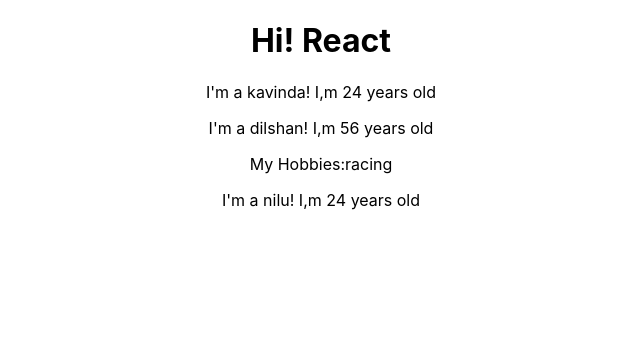
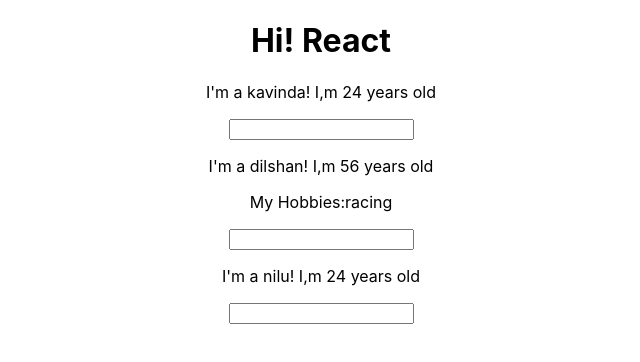
Before and after one commit to kavindadilshan/first-react-project, a React (Create React App) app: page / in a window 1280 px wide. Shown: the top 362 px of the page, without its empty margins (319-959 px from the left). Built offline with nearby package versions, Linux system fonts and the light colour scheme.

Commit message:
Adding Two Way Binding

```diff
--- a/src/App.js
+++ b/src/App.js
@@ -9,12 +9,21 @@
             {name:'dilshan',age:'56'},
             {name:'nilu',age:'24'}
         ]
+    };
+    onNameChange=(event)=>{
+        this.setState({
+            personList:[
+                {name:event.target.value,age:'24'},
+                {name:'dilshan',age:'56'},
+                {name:'nilu',age:'24'}
+            ]
+        })
     }
     render() {
         return (
             <div className="App">
                 <h1>Hi! React</h1>
-                <Person name={this.state.personList[0].name} age={this.state.personList[0].age}/>
+                <Person name={this.state.personList[0].name} age={this.state.personList[0].age} onChange={this.onNameChange}/>
                 <Person name={this.state.personList[1].name} age={this.state.personList[1].age}>My Hobbies:racing</Person>
                 <Person name={this.state.personList[2].name} age={this.state.personList[2].age}/>
             </div>
--- a/src/Person/Person.js
+++ b/src/Person/Person.js
@@ -3,6 +3,7 @@
         <div>
             <p>I'm a {props.name}! I,m {props.age} years old</p>
             <p>{props.children}</p>
+            <input type={"text"} onChange={props.onChange}/>
         </div>
 
     )
```
